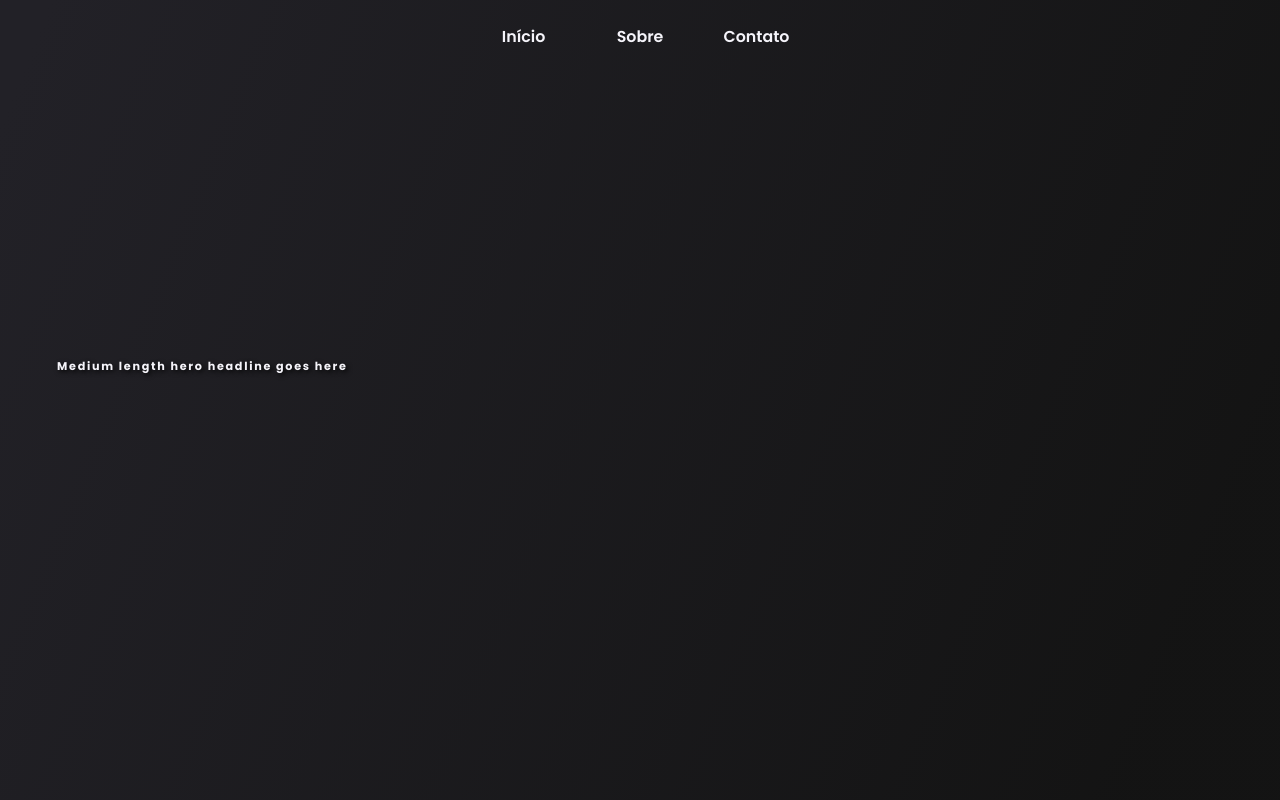
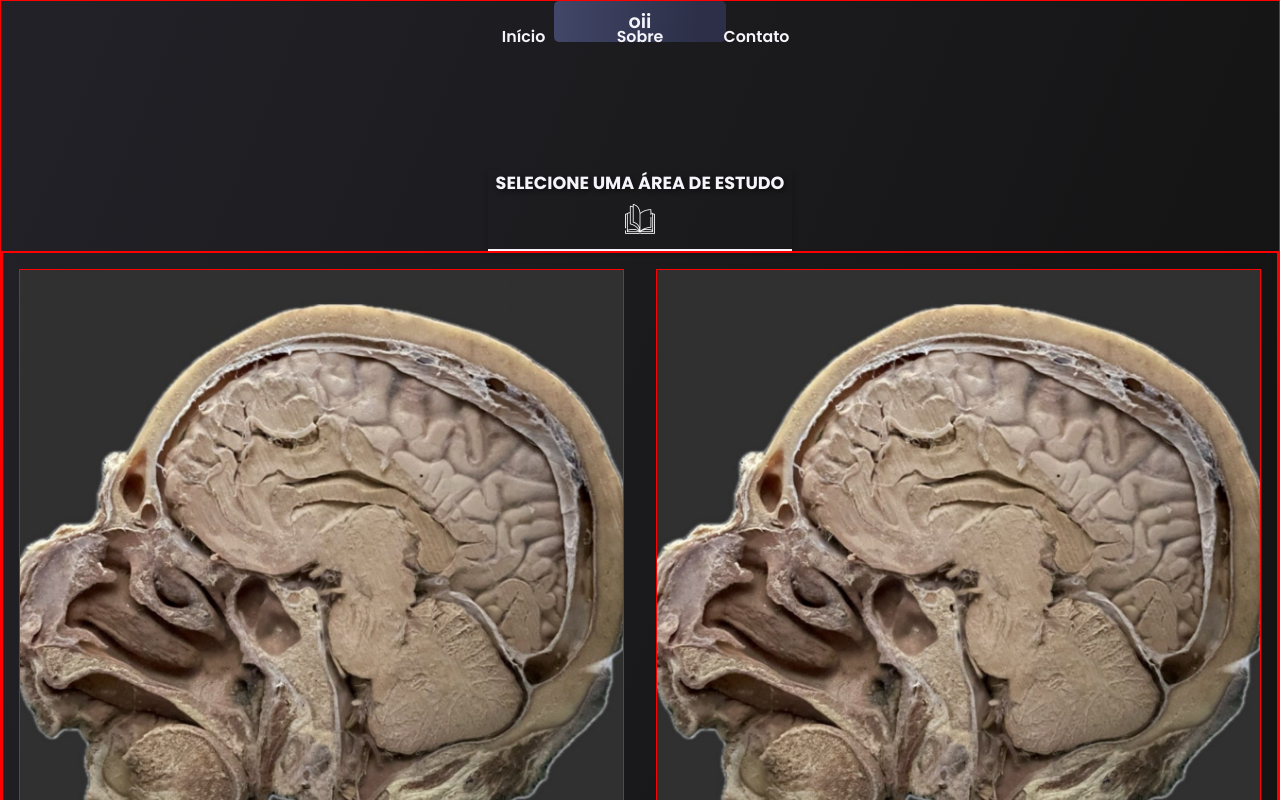
Before and after one commit to rafasp97/Neuro-ON, a React (Create React App) app: page /explore in a window 1280 px wide. Shown: the top 800 px of the page. Built offline with nearby package versions, Linux system fonts and the light colour scheme.

Commit message:
desenvolvimento da página explore

```diff
--- a/src/index.css
+++ b/src/index.css
@@ -23,6 +23,7 @@ button{
   border-radius: 5px;
   border: none;
   font-size: 1.2em;
+  cursor: pointer;
 }
 
 button:hover{
--- a/src/pages/Explore/Explore.css
+++ b/src/pages/Explore/Explore.css
@@ -2,4 +2,58 @@
     background: var(--background);
     height: 300vh;
     color: var(--words);
+    border: solid red 1px;
+    display: flex;
+    flex-direction: column;
+    align-items: center;
 }
+
+.box-title-explore{
+    border-bottom: solid var(--words) 2px;
+    margin-top: 8em;
+    box-shadow: 0px 4px 6px rgba(0, 0, 0, 0.2);
+    width: 19em;
+}
+
+.explorePage h1{
+    font-size: 1.1em;
+    text-shadow: 2px 2px 5px rgba(0, 0, 0, 0.6);
+}
+
+.icon-explore{
+    width: 30px;
+    padding: 0.5em 0em;
+}
+
+
+
+.container-grid{
+    border: solid red 2px;
+    display: grid;
+    grid-template-columns: 1fr 1fr;
+}
+
+
+
+
+.nav-explore{
+    display: flex;
+    flex-direction: column;
+    font-size: 0.5em;
+    border: solid 2px green;
+    display: none;
+}
+
+.img-explore{
+    width: 100%;
+    pointer-events: auto;
+    cursor: pointer;
+}
+
+.grid{
+    background-color: aqua;
+    margin: 1em;
+    display: flex;
+    flex-direction: column;
+    border: solid red 1px;
+}
--- a/src/pages/Explore/Explore.js
+++ b/src/pages/Explore/Explore.js
@@ -1,16 +1,162 @@
+//React
+import { useState } from 'react';
+
+// React Router
+import { NavLink } from 'react-router-dom';
+
 // Style
 import './Explore.css';
 
+// Framer Motion
+import { motion } from 'framer-motion';
+
+// Variants - Framer Motion
+import {animatedText, opacity2} from '../../variants/AnimatedVariants'
+
 const Explore = () => {
+
+  //const [showMenu, setShowMenu] = React.useState(false);
+
+  // Controla o menu de opções
+  const controlMenuOptions = (id) => {
+
+    //setShowMenu(prev => !prev);
+
+    // lógica para selecionar o id da <nav> em questão
+    const navId = 'nav-' + id.slice(-1);
+    // variável dinâmica para manipular a <nav> presente no mesmo container da imgId
+    const nav = document.getElementById(navId);
+    // lógica para abrir e fechar o menu
+    if (nav.style.display === 'none') {
+      nav.style.display = 'block';  // Mostrar o menu
+    } else {
+      nav.style.display = 'none';  // Esconder o menu
+    }
+  }
+
+  // Impede o click com botão direito para não permitir salvar imagens.
+  const blockClickRight = (e) => {
+    e.preventDefault();
+  }
+
+
   return (
-    <div className='explorePage'>
-        <section>
-            <div className="title-icons">
-                <div className="title">
-                    <h4>Medium length hero headline goes here</h4>
-                </div>
-            </div>
-        </section>
+    <div className="explorePage">
+      <button onClick={() => controlMenuOptions('oii')}>oii</button>
+        <div className="box-title-explore">
+          <h1>SELECIONE UMA ÁREA DE ESTUDO</h1>
+          <img src='/images/icon-button.png'  alt="icon" className='icon-explore'/>
+        </div>
+        <div className="container-grid">
+          <div className="grid">
+            <img src='/images/2.jpg'
+              alt="boximg"
+              className="img-explore"
+              id='img-1'
+              onClick={(e) => controlMenuOptions(e.target.id)}
+              onContextMenu={blockClickRight}
+            />
+            <motion.nav
+            className='nav-explore'
+            id='nav-1'
+            variants={opacity2}
+            initial="hidden"
+            animate={"visible"}
+            >
+                <NavLink to="#">explore/1</NavLink>
+                <NavLink to="#">explore/2</NavLink>
+            </motion.nav>
+          </div>
+          <div className="grid">
+            <img src='/images/2.jpg'  alt="boximg" className="img-explore"/>
+            <nav className='nav-explore'>
+                <NavLink to="#">explore/1</NavLink>
+                <NavLink to="#">explore/2</NavLink>
+                <NavLink to="#">explore/3</NavLink>
+            </nav>
+          </div>
+          <div className="grid">
+            <img src='/images/2.jpg'  alt="boximg" className="img-explore" />
+            <nav className='nav-explore'>
+                <NavLink to="#">explore/1</NavLink>
+                <NavLink to="#">explore/2</NavLink>
+                <NavLink to="#">explore/3</NavLink>
+                <NavLink to="#">explore/4</NavLink>
+            </nav>
+          </div>
+          <div className="grid">
+            <img src='/images/2.jpg'  alt="boximg" className="img-explore"/>
+            <nav className='nav-explore'>
+                <NavLink to="#">explore/1</NavLink>
+            </nav>
+          </div>
+          <div className="grid">
+            <img src='/images/2.jpg'  alt="boximg" className="img-explore"/>
+            <nav className='nav-explore'>
+                <NavLink to="#">explore/1</NavLink>
+                <NavLink to="#">explore/2</NavLink>
+                <NavLink to="#">explore/3</NavLink>
+                <NavLink to="#">explore/4</NavLink>
+            </nav>
+          </div>
+          <div className="grid">
+            <img src='/images/2.jpg'  alt="boximg" className="img-explore"/>
+            <nav className='nav-explore'>
+                <NavLink to="#">explore/1</NavLink>
+                <NavLink to="#">explore/2</NavLink>
+                <NavLink to="#">explore/3</NavLink>
+                <NavLink to="#">explore/4</NavLink>
+            </nav>
+          </div>
+          <div className="grid">
+            <img src='/images/2.jpg'  alt="boximg" className="img-explore"/>
+            <nav className='nav-explore'>
+                <NavLink to="#">explore/1</NavLink>
+                <NavLink to="#">explore/2</NavLink>
+                <NavLink to="#">explore/3</NavLink>
+                <NavLink to="#">explore/4</NavLink>
+            </nav>
+          </div>
+          <div className="grid">
+            <img src='/images/2.jpg'  alt="boximg" className="img-explore"/>
+            <nav className='nav-explore'>
+                <NavLink to="#">explore/1</NavLink>
+                <NavLink to="#">explore/2</NavLink>
+                <NavLink to="#">explore/3</NavLink>
+                <NavLink to="#">explore/4</NavLink>
+            </nav>
+          </div>
+          <div className="grid">
+            <img src='/images/2.jpg'  alt="boximg" className="img-explore"/>
+            <nav className='nav-explore'>
+                <NavLink to="#">explore/1</NavLink>
+                <NavLink to="#">explore/2</NavLink>
+                <NavLink to="#">explore/3</NavLink>
+                <NavLink to="#">explore/4</NavLink>
+            </nav>
+          </div>
+          <div className="grid">
+            <img src='/images/2.jpg'  alt="boximg" className="img-explore"/>
+            <nav className='nav-explore'>
+                <NavLink to="#">explore/1</NavLink>
+                <NavLink to="#">explore/2</NavLink>
+                <NavLink to="#">explore/3</NavLink>
+                <NavLink to="#">explore/4</NavLink>
+            </nav>
+          </div>
+          <div className="grid">
+            <img src='/images/2.jpg'  alt="boximg" className="img-explore"/>
+            <nav className='nav-explore'>
+                <NavLink to="#">explore/1</NavLink>
+                <NavLink to="#">explore/2</NavLink>
+                <NavLink to="#">explore/3</NavLink>
+                <NavLink to="#">explore/4</NavLink>
+            </nav>
+          </div>
+
+
+
+        </div>
     </div>
   )
 }
--- a/src/variants/AnimatedVariants.js
+++ b/src/variants/AnimatedVariants.js
@@ -15,3 +15,11 @@ export const animatedText = {
       transition: { duration: 2.0, ease: 'easeOut' }
     }
   }
+
+  export const opacity2 = {
+    hidden: { opacity: 0 },
+    visible: {
+      opacity: 1,
+      transition: { duration: 2.0, ease: 'easeOut', delay: 1.0 }
+    }
+  }
```
Also changed, not shown: src/pages/Home/Home.js (+6 -3 lines), public/images/2.jpg (added).
